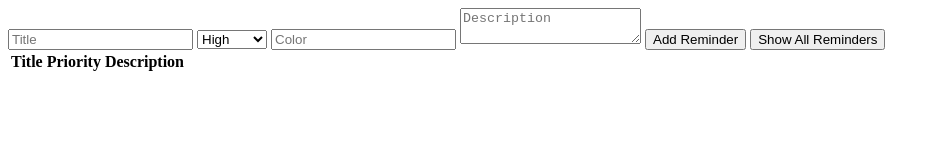
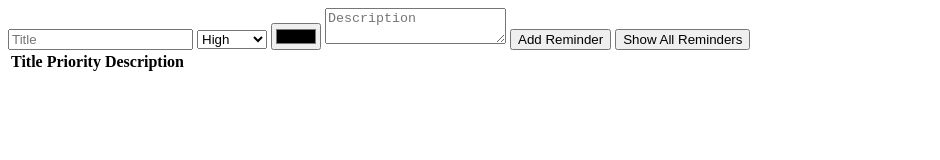
Before and after one commit to Venatik/sedcg7-jsadvanced, a plain HTML site: page Class 1 - Exercises/Reminder App/index.html in a window 1280 px wide. Shown: the whole page, without its empty margins (0-940 px from the left). Drawn offline with Linux system fonts and the light colour scheme.

Commit message:
modified:   Class 1 - Exercises/Reminder App/index.html

```diff
--- a/Class 1 - Exercises/Reminder App/index.html
+++ b/Class 1 - Exercises/Reminder App/index.html
@@ -15,7 +15,7 @@
             <option value="Medium">Medium</option>
             <option value="Low">Low</option>
         </select>
-        <input id="colorPick" type="text" placeholder="Color">
+        <input id="colorPick" type="color" placeholder="Color">
         <textarea id="description" placeholder="Description"></textarea>
         <button id="addReminder">Add Reminder</button>
         <button id="showReminders">Show All Reminders</button>
```
